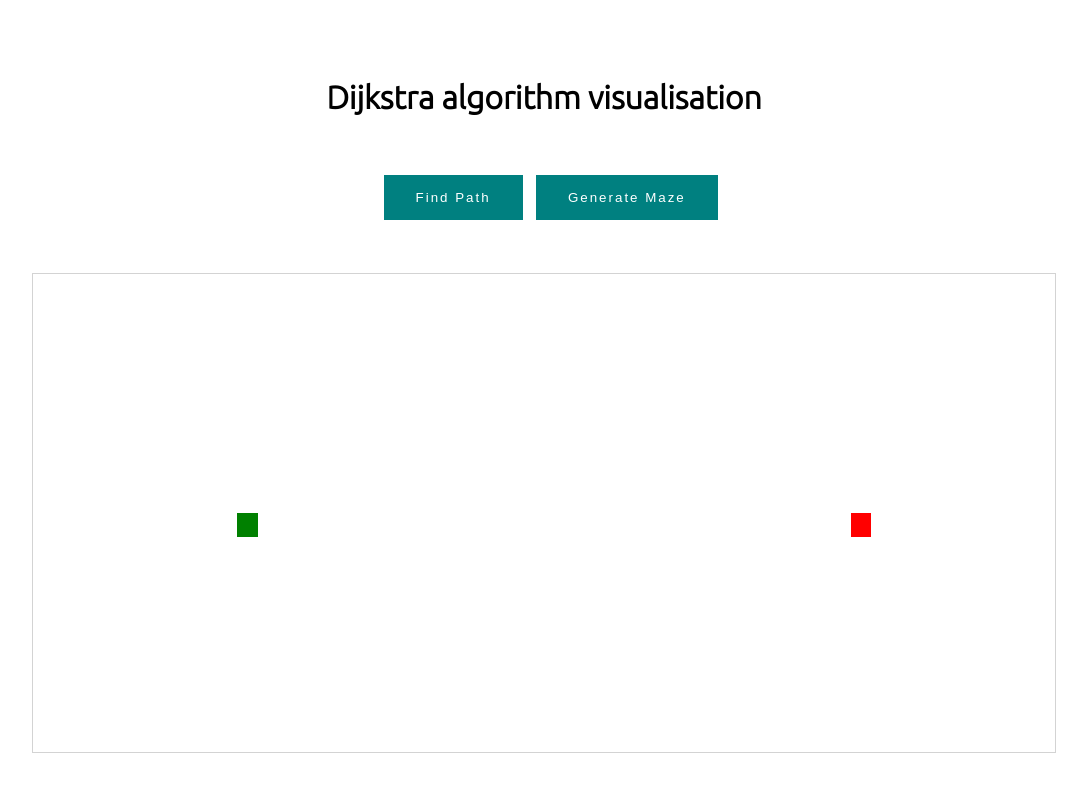
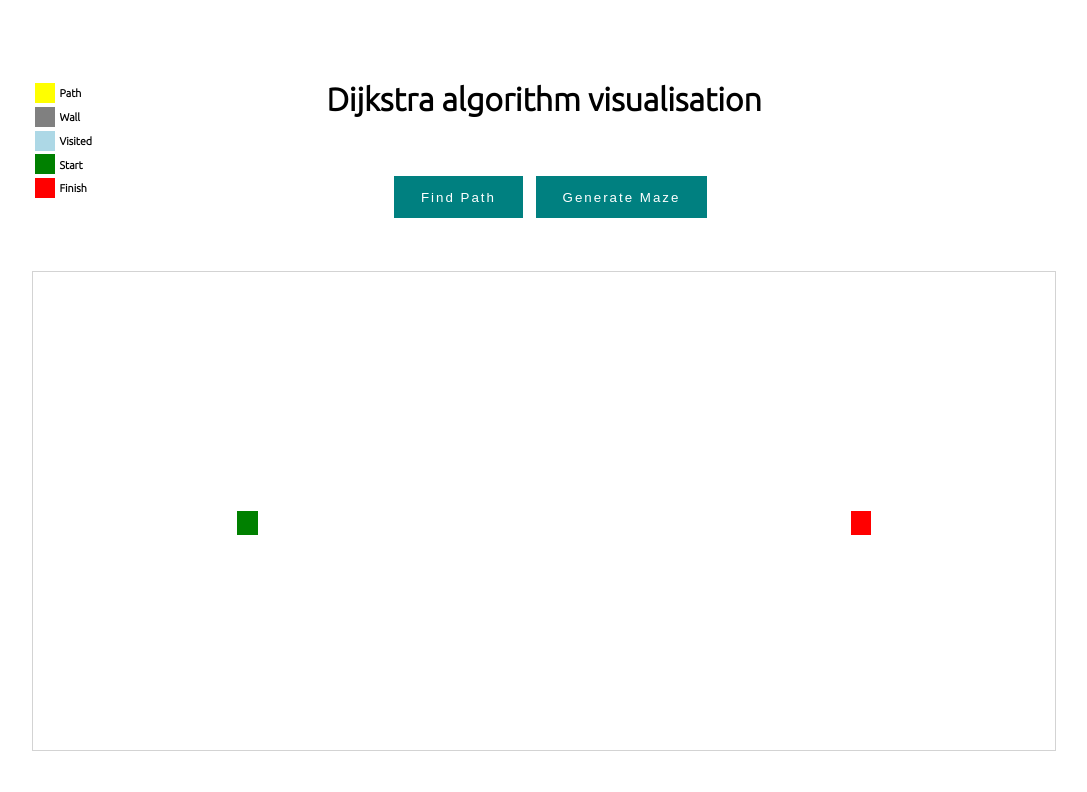
Before and after one commit to fizo99/pathfinding_visualised, a React (Create React App) app: page / in a window 1280 px wide. Shown: the top 792 px of the page, without its empty margins (96-1183 px from the left). Built offline with nearby package versions, Linux system fonts and the light colour scheme; the HTML template or start-up script is replaced by a standard one.

Commit message:
added legend

```diff
--- /dev/null
+++ b/src/visualiser/legend.css
@@ -0,0 +1,31 @@
+ul{
+    list-style-type: none;
+}
+li{
+    display: flex;
+    margin: 0.2em;
+}
+h6{
+    padding: 0.4em;
+}
+
+.legend{
+    width:10vw;
+    height: 10vh;
+    position: absolute;
+    top: 10%;
+    left: 10%;
+    transition: translate(10%,10%);
+    display: flex;
+}
+.legendCell {
+    width: 20px;
+    height: 20px;
+}
+
+@media only screen and (max-width: 768px){
+    .legend{
+        display: none;
+    }
+
+}
--- /dev/null
+++ b/src/visualiser/legend.jsx
@@ -0,0 +1,39 @@
+import React from 'react';
+import './legend.css';
+
+export default class Legend extends React.Component {
+
+    render()
+    {
+
+        return (
+            <div
+                className = "legend"
+            >
+                <ul>
+                    <li>
+                        <div className="legendCell path"></div>
+                        <h6>Path</h6>
+                    </li>
+                    <li>
+                        <div className="legendCell wall"></div>
+                        <h6>Wall</h6>
+                    </li>
+                    <li>
+                        <div className="legendCell visited"></div>
+                        <h6>Visited</h6>
+                    </li>
+                    <li>
+                        <div className="legendCell start"></div>
+                        <h6>Start</h6>
+                    </li>
+                    <li>
+                        <div className="legendCell finish"></div>
+                        <h6>Finish</h6>
+                    </li>
+                </ul>
+            </div>
+        );
+    }
+
+}
--- a/src/visualiser/visualiser.css
+++ b/src/visualiser/visualiser.css
@@ -15,6 +15,7 @@ main {
     align-items: center;
     height: 100vh;
     width: 100vw;
+    text-align: center;
 }
 h1{
     padding: 1em;
@@ -26,7 +27,7 @@ button{
     background-color: teal;
     border: none;
     color: white;
-    padding: 15px 32px;
+    padding: 1em 2em;
     text-align: center;
     text-decoration: none;
     letter-spacing: 2px;
--- a/src/visualiser/visualiser.jsx
+++ b/src/visualiser/visualiser.jsx
@@ -1,6 +1,7 @@
 import React from 'react';
 import './visualiser.css';
 import Cell from './cell'
+import Legend from './legend'
 
 const numRow = 20;
 const numCol = 50;
@@ -100,6 +101,7 @@ class Visualiser extends React.Component {
         const grid = this.state.grid;
         return (
             <main>
+                <Legend/>
                 <h1>Dijkstra algorithm visualisation</h1>
                 <div className="menu">
                     <button onClick={this.findPath}>Find Path</button>
```
